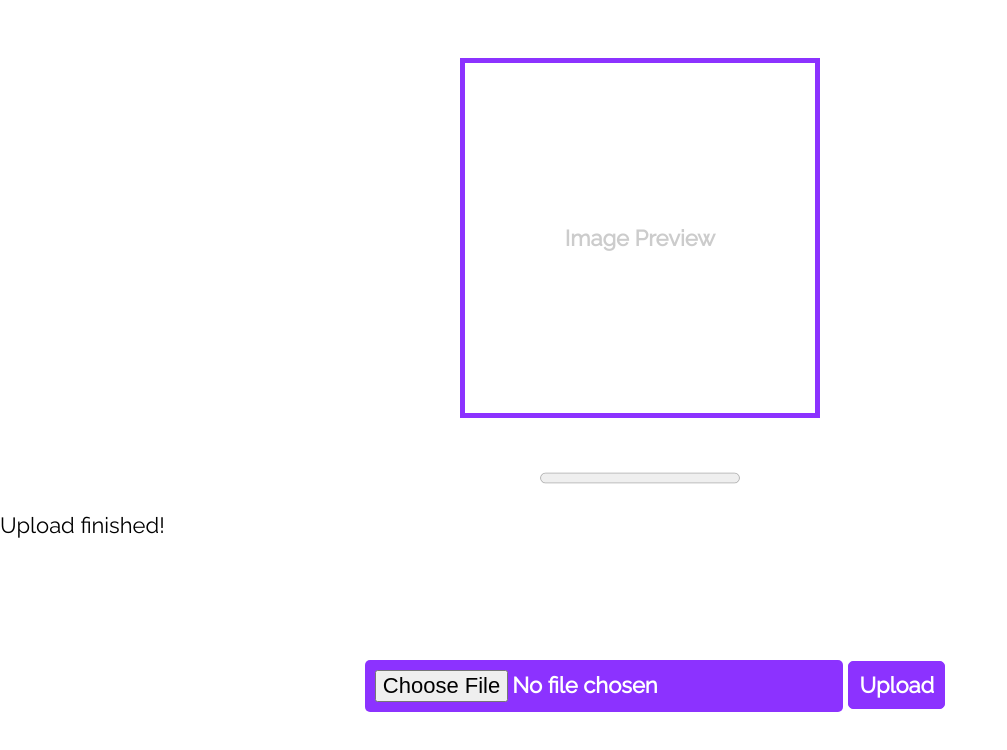
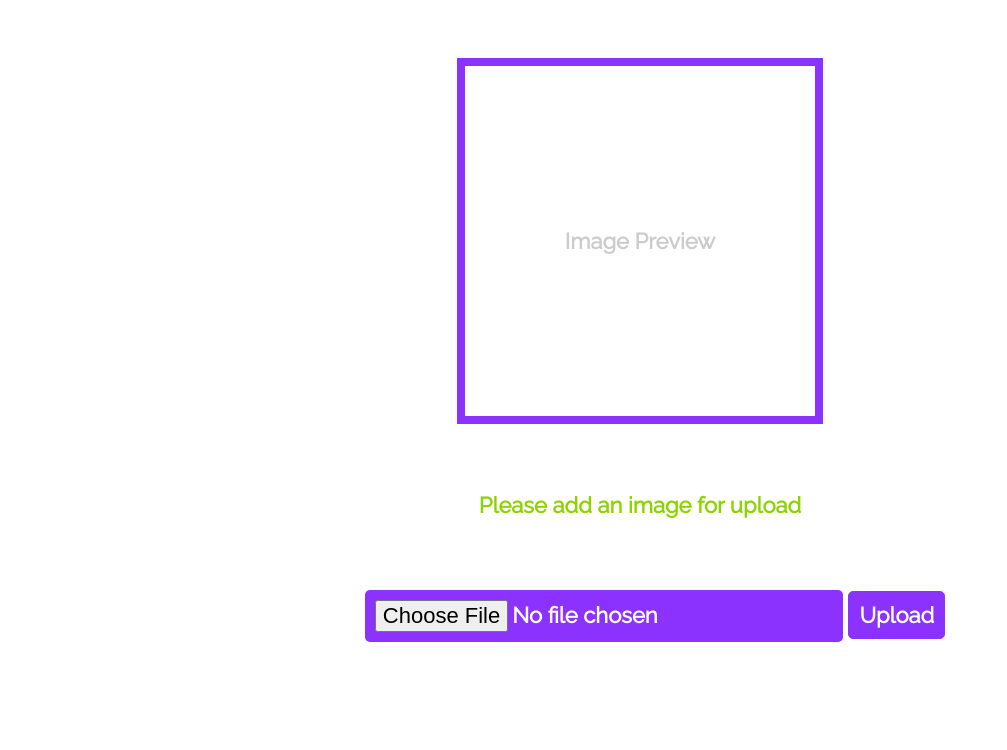
Before and after one commit to psushi/WhatsTheirFace, a plain HTML site: page public/upload.html in a window 1280 px wide. Both pictures are taken after a click on the button "Upload". Shown: the part 134-884 px from the top of the page, without its empty margins (0-1007 px from the left). After the commit the page ends 836 px from the top, so only its background shows below. Drawn offline with Linux system fonts and the light colour scheme.

Commit message:
added upload finished prompt

```diff
--- a/public/scripts/upload.js
+++ b/public/scripts/upload.js
@@ -1,6 +1,9 @@
 function upload() {
+
+    var image = document.getElementById("inpFile").files[0];
+    if(image){
+        console.log("got here")
         document.getElementById("progressBar").style.display="inline-block";
-    var image = document.getElementById("inpFile").files[0];
 
         var imagename=image.name;
         var storageRef= firebase.storage().ref('images/'+imagename);
@@ -16,9 +19,11 @@ function upload() {
             console.log("upload is" + progress + " done.");
 
             progressBar.setAttribute("value",Math.round(progress));
-        if(progress==="100"){
+            if(progress===100){
+                console.log("inside")
                 progressBar.style.display="none";
-            document.getElementById("uploadDone").style.display = "inline-block";
+                document.getElementById("uploadDone").innerHTML ="Upload Finished!";
+                document.getElementById("uploadDone").style.display = "block";
             }
 
 
@@ -34,8 +39,13 @@ function upload() {
         }
         )
 
+    }
 
+    else{
+        document.getElementById("uploadDone").innerHTML = "Please add an image for upload";
+        document.getElementById("uploadDone").style.display="block";
 
+    }
 }
 
     const inpFile = document.getElementById("inpFile");
@@ -45,7 +55,8 @@ function upload() {
 
     inpFile.addEventListener("change" , function() {
 
-        document.getElementById("progressBar").setAttribute("value","0")
+        document.getElementById("uploadDone").style.display="none";
+        document.getElementById("progressBar").setAttribute("value","0");
         const file = this.files[0];
         if(file) {
             const reader = new FileReader();
--- a/public/styling/upload.css
+++ b/public/styling/upload.css
@@ -3,6 +3,7 @@ body {
     font-size: 22px;
     margin: 0px;
     padding:0px;
+
 }
 
 
@@ -10,7 +11,7 @@ body {
     font-family: "Raleway";
     font-size: 22px;
     margin: 0px auto;
-    padding:100px;
+    padding:50px;
     text-align: center;
 }
 
@@ -69,11 +70,11 @@ button, input {
     margin: 20px;
     width: 350px;
     min-height: 350px;
-    border:5px solid rgb(140,50,255);
+    border:8px solid rgb(140,50,255);
     margin-left: auto;
     margin-right: auto;
     margin-top: 15px;
-
+    background-color: white;
     display:flex;
     align-items: center;
     justify-content: center;
@@ -98,3 +99,10 @@ button, input {
     text-align: center;
 
 }
+
+#uploadDone {
+    text-align: center;
+    display:none;
+    color: #8dd302;
+    font-weight: bold;
+}
```
Also changed, not shown: 1 other file. Lines whose indentation alone changed are shown as unchanged.
